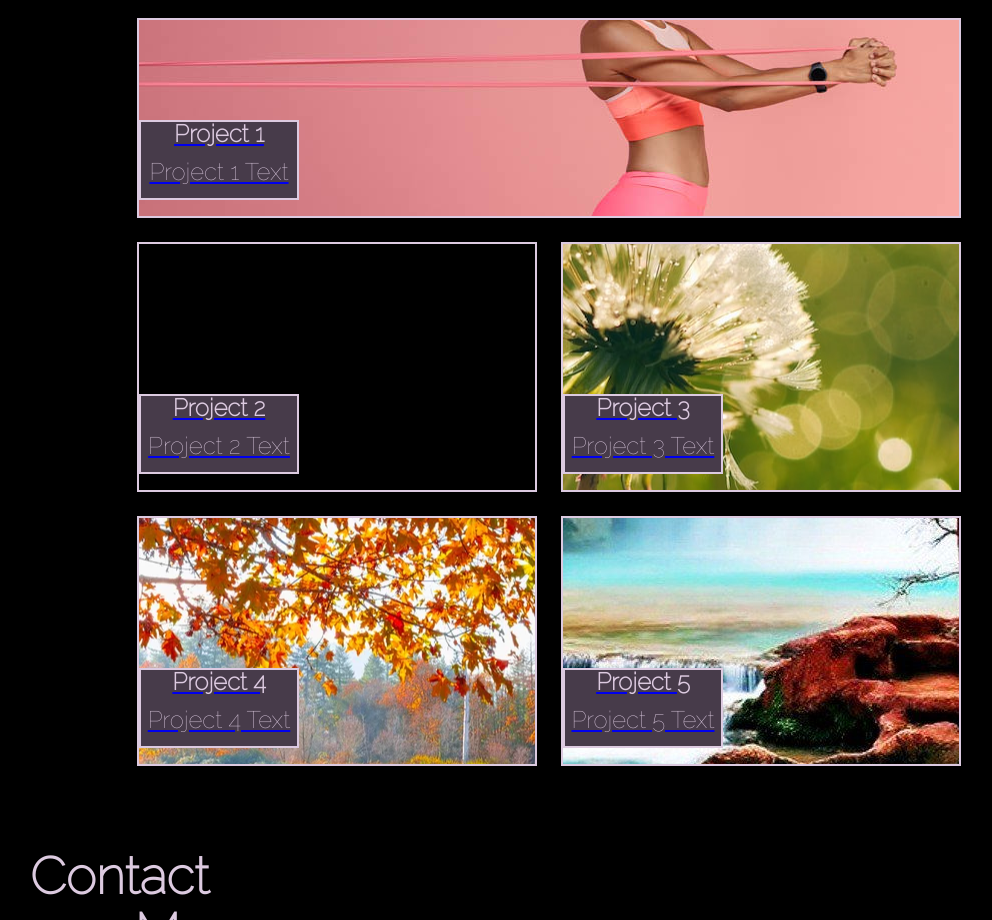
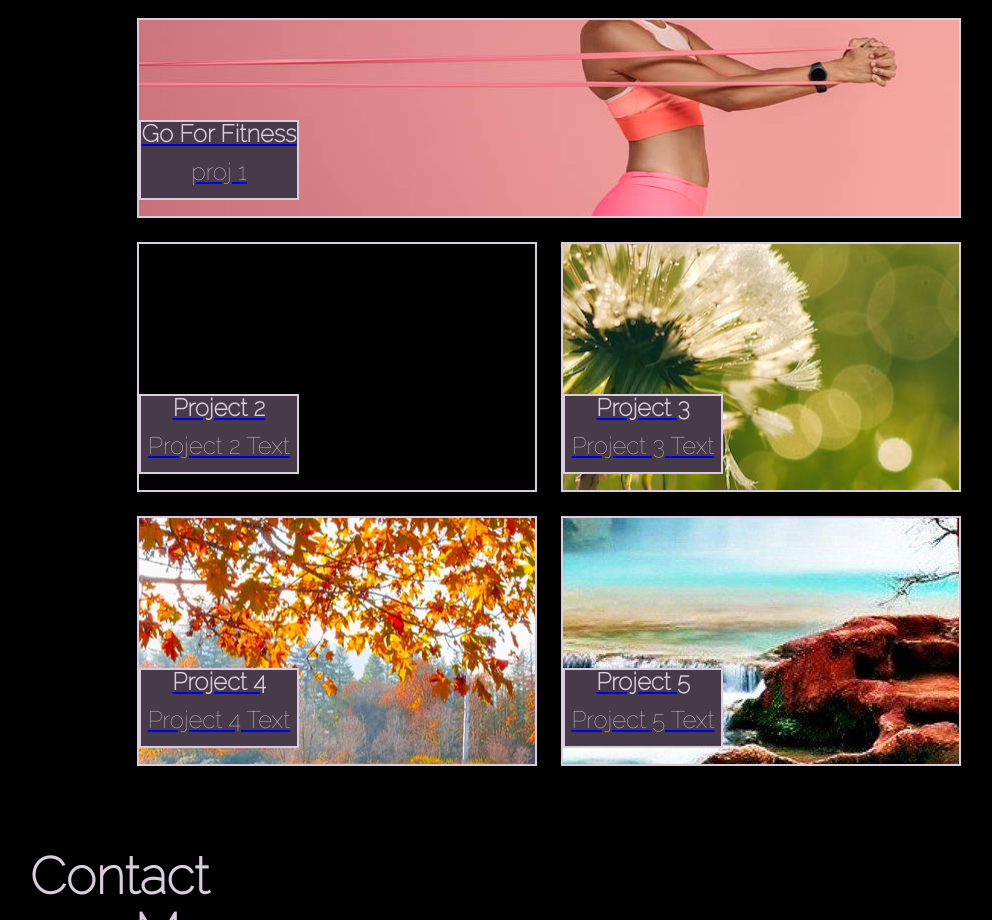
Before and after one commit to alyssageria/my-portfolio-page, a plain HTML site: page index.html in a window 1280 px wide. Shown: the part 1660-2580 px from the top of the page, without its empty margins (91-1083 px from the left). Drawn offline with Linux system fonts and the light colour scheme.

Commit message:
added text for project 1

```diff
--- a/index.html
+++ b/index.html
@@ -54,8 +54,8 @@
             <div class="pictures">
                 <a href="https://jacobryanwillis.github.io/Your_Digital_Personal_Trainer/index.html"
                     class="grid-card project-1 grid-col-span-2">
-                    <h3 class="pictures-text">Project 1</h3>
-                    <p class="pictures-text">Project 1 Text</p>
+                    <h3 class="pictures-text">Go For Fitness</h3>
+                    <p class="pictures-text">proj 1</p>
                 </a>
                 <a href="#" class="grid-card project-2 grid-col-span-2">
                     <h3 class="pictures-text">Project 2</h3>
```
